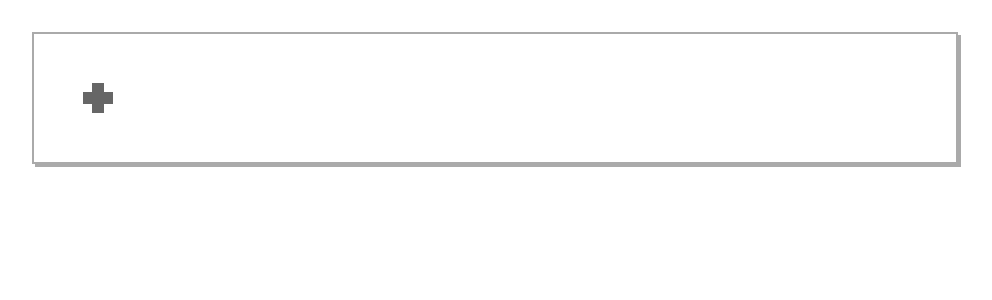
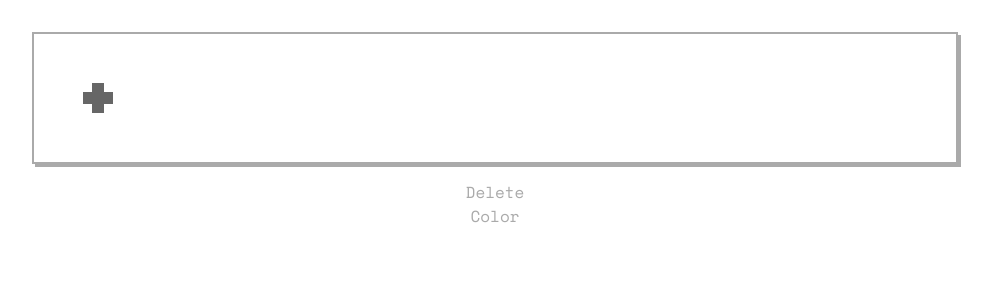
Before and after one commit to CIOSAI/color_picker, a React (Create React App) app: page / in a window 1280 px wide. Shown: the top 300 px of the page, without its empty margins (145-1137 px from the left). Built offline with nearby package versions, Linux system fonts and the light colour scheme.

Commit message:
Color trashcan complete

```diff
--- a/src/App.css
+++ b/src/App.css
@@ -19,3 +19,12 @@
   border: #222 2px solid;
   box-shadow: 3px 3px 0 0 #222;
 }
+
+#colorTrashcan{
+  min-height: 4em;
+  min-width: 4em;
+  max-height: 4em;
+  max-width: 4em;
+  color: #aaa;
+  border: #aaa 2px solid;
+}
--- a/src/App.tsx
+++ b/src/App.tsx
@@ -3,16 +3,23 @@ import logo from './logo.svg';
 import './App.css';
 import { ColorBlock } from './ColorBlock';
 import { ColorBlockAdder } from './ColorBlockAdder';
-import { Console } from 'console';
 
 function App() {
   const handledColorBlockAdder = <ColorBlockAdder key={0} onMouseClick={()=>{addNewColorBlock()}}/>
   const [colorBlocks, setColorBlocks] = useState([handledColorBlockAdder])
+  const [trashcanDropHover, setTrashcanDropHover] = useState(false)
+
+  const removeColorBlock = (index:number) => {
+    setColorBlocks(colorBlocks => [
+               ...colorBlocks.slice(0, index),
+               ...colorBlocks.slice(index + 1)
+             ]);
+  }
 
   let addNewColorBlock = () => {
     setColorBlocks(colorBlocks => [
       ...colorBlocks.slice(0, colorBlocks.length-1),
-      <ColorBlock key={new Date().getTime()}/>,
+      <ColorBlock index={new Date().getTime().toString()} key={new Date().getTime()}/>,
       handledColorBlockAdder
     ])
   }
@@ -22,6 +29,25 @@ function App() {
       <div id="drawer">
         {colorBlocks}
       </div>
+      <div id="colorTrashcan"
+        onDragEnter={()=>{setTrashcanDropHover(true)}}
+        onDragLeave={()=>{setTrashcanDropHover(false)}}
+        style={{
+          color: trashcanDropHover?"#222":"#aaa",
+          border: trashcanDropHover?"#222":"#aaa"
+        }}
+        onDragOver={evt=>{
+          evt.preventDefault()
+        }}
+        onDrop={evt=>{
+          evt.preventDefault()
+          let data = evt.dataTransfer.getData("text")
+          removeColorBlock(colorBlocks.findIndex((v:JSX.Element)=>v.props.index==data))
+          setTrashcanDropHover(false)
+        }}
+      >
+        <p>Delete Color</p>
+      </div>
     </div>
   );
 }
--- a/src/ColorBlock.tsx
+++ b/src/ColorBlock.tsx
@@ -2,11 +2,16 @@ import { useEffect, useState } from 'react';
 import './ColorBlock.css';
 import {Picker} from './Picker';
 
-export function ColorBlock(){
+interface ColorBlockProps{
+  index: string
+}
+
+export function ColorBlock(prop:ColorBlockProps){
   const [hexString, setHexString] = useState("#ffffff")
   const [dropDownOffTrigger, setDropDownOffTrigger] = useState(0)
   const [dropDownVisible, setDropDownVisible] = useState(false)
   const [hovering, setHovering] = useState(false)
+  const [dialing, setDialing] = useState(false)
 
   let mouseClicked = (evt:globalThis.MouseEvent) =>{
     setDropDownOffTrigger(evt.timeStamp)
@@ -22,6 +27,11 @@ export function ColorBlock(){
 
   return (
     <div className="ColorBlock"
+      draggable = {!dialing}
+      onDragStart = {evt => {
+        evt.dataTransfer.setData("text", prop.index)
+        setDropDownVisible(false)
+      }}
       style={{
         backgroundColor: hexString
       }}
@@ -31,7 +41,10 @@ export function ColorBlock(){
       <p className="hexString"
         onMouseDown={()=>{setDropDownVisible(true)}}
       >{hexString}</p>
-      <div className="dropDown" style={{display: dropDownVisible?"block":"none"}}>
+      <div className="dropDown"
+        onMouseEnter={()=>{setDialing(true)} }
+        onMouseLeave={()=>{setDialing(false)} }
+        style={{display: dropDownVisible?"block":"none"}}>
         <Picker onColorChanged={(hex:string)=>{setHexString(hex)}}/>
       </div>
     </div>
```
